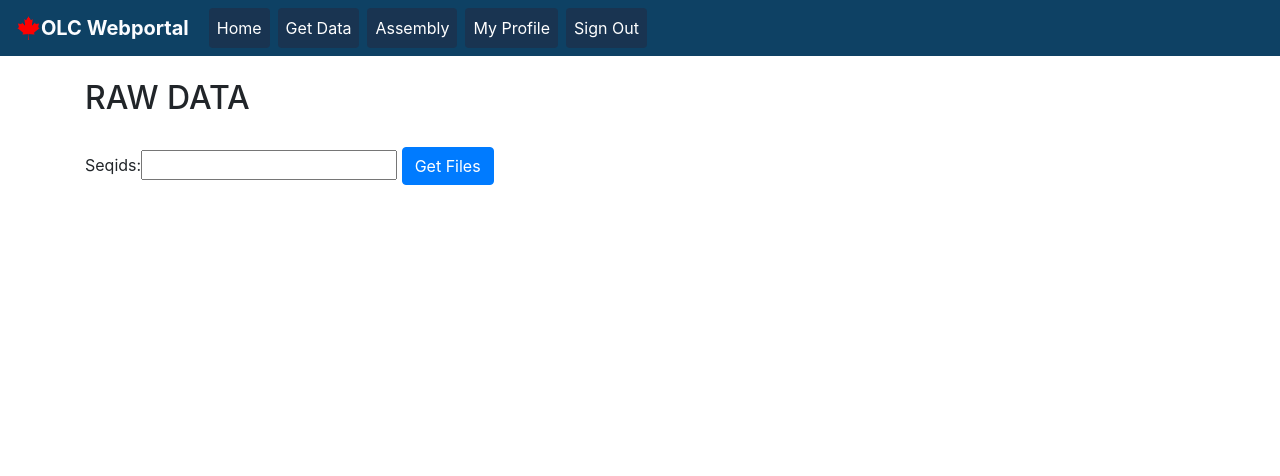
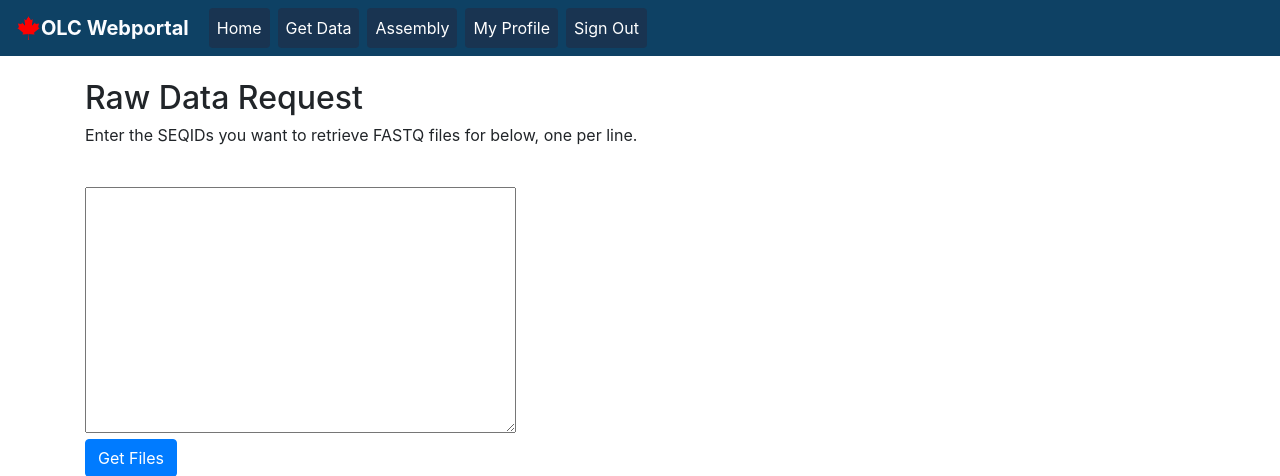
Before and after one commit to lowandrew/olc_webportalv2, a Django app: page /data/raw_data/ in a window 1280 px wide. Shown: the top 476 px of the page. Run offline with Django 3.2, Linux system fonts and the light colour scheme; the visitor is signed in with stand-in values (Sample User, id 1); parts of the project's set-up code (start-up, migrations or seed data) failed here and were passed over; some libraries are stand-ins or nearby versions.

Commit message:
Data retrieval now a bit prettier

```diff
--- a/olc_webportalv2/data/forms.py
+++ b/olc_webportalv2/data/forms.py
@@ -2,4 +2,4 @@ from django import forms
 
 
 class DataRequestForm(forms.Form):
-    seqids = forms.CharField(max_length=2048)
+    seqids = forms.CharField(max_length=2048, widget=forms.Textarea, label='')
--- a/olc_webportalv2/templates/data/assembled_data.html
+++ b/olc_webportalv2/templates/data/assembled_data.html
@@ -4,11 +4,13 @@
 {% load bootstrap %}
 {% load i18n widget_tweaks %}
 {% block content %}
-  <h2>ASSEMBLED DATA</h2>
+  <h2>Assembled Data Request</h2>
+  <p>Enter the SEQIDs you want to retrieve FASTA files for below, one per line.</p>
   <br>
   <form action='' method="post">
     {{ form }}
   {% csrf_token %}
-  <button type="submit" class="btn btn-primary">Get Files</button>
+    <br>
+  <button type="submit" class="btn btn-primary btn">Get Files</button>
   </form>
 {% endblock %}
--- a/olc_webportalv2/templates/data/data_home.html
+++ b/olc_webportalv2/templates/data/data_home.html
@@ -21,7 +21,11 @@
     <tbody>
     {% for data_request in data_requests %}
       <tr>
-        <td>{{ data_request.seqids }}</td>
+        <td>
+          {% for seqid in data_request.seqids %}
+            <p style="font-size:14px">{{ seqid }}</p>
+          {% endfor %}
+        </td>
 
          {% if data_request.status == 'Complete' %}
              <td><a href="{% url 'data:data_download' data_request_pk=data_request.pk %}" class="btn btn-success" role="button">{{ data_request.status }}</a></td>
--- a/olc_webportalv2/templates/data/raw_data.html
+++ b/olc_webportalv2/templates/data/raw_data.html
@@ -4,11 +4,13 @@
 {% load bootstrap %}
 {% load i18n widget_tweaks %}
 {% block content %}
-  <h2>RAW DATA</h2>
+  <h2>Raw Data Request</h2>
+  <p>Enter the SEQIDs you want to retrieve FASTQ files for below, one per line.</p>
   <br>
   <form action='' method="post">
     {{ form }}
   {% csrf_token %}
-  <button type="submit" class="btn btn-primary">Get Files</button>
+    <br>
+  <button type="submit" class="btn btn-primary btn">Get Files</button>
   </form>
 {% endblock %}
```
